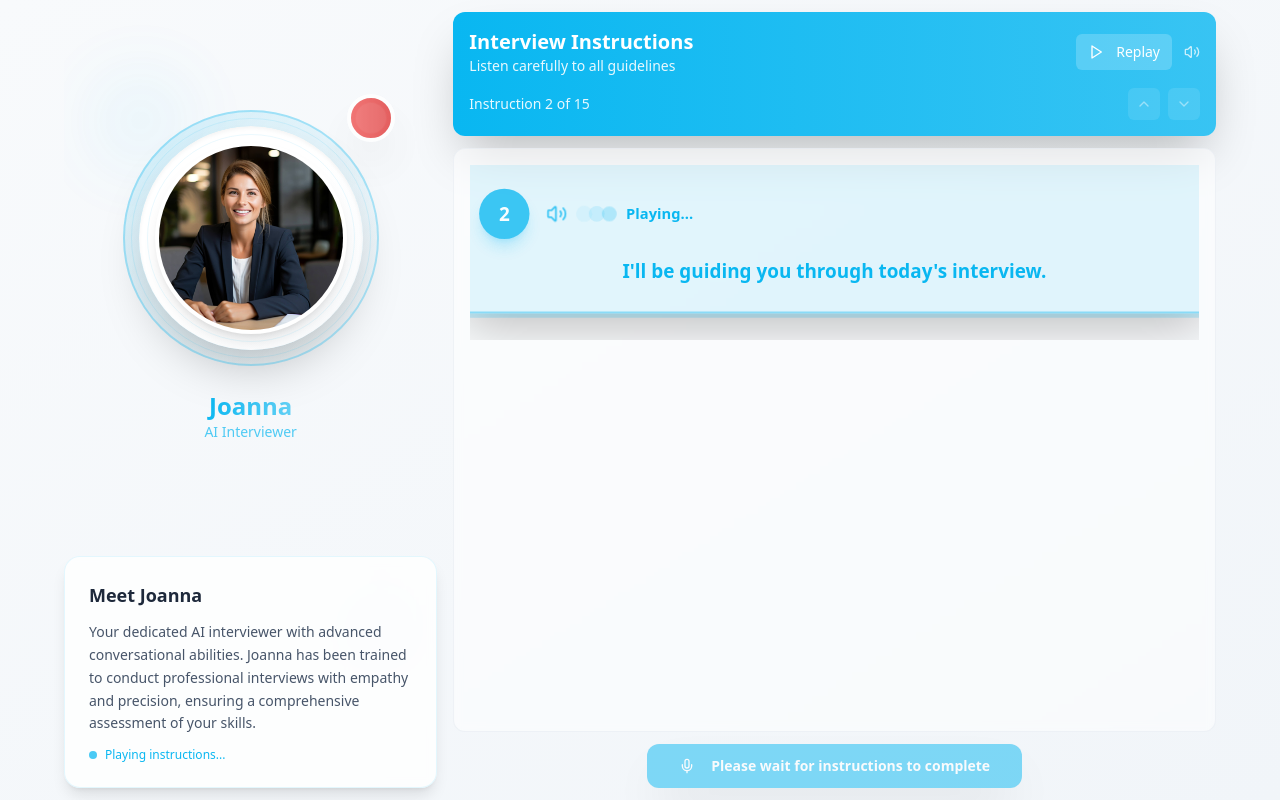
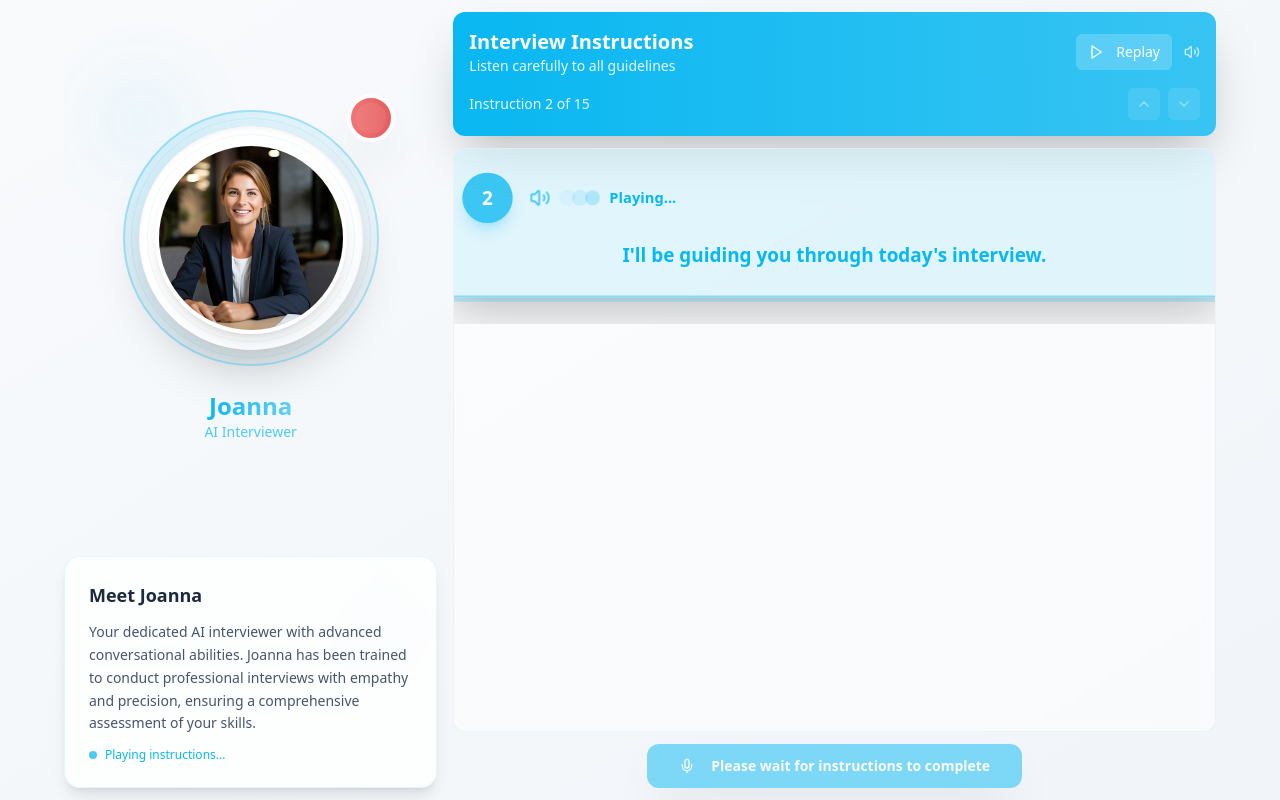
Before and after one commit to reshindev/narra-flow-interviews, a React (Vite) app: page / in a window 1280 px wide. Built offline with nearby package versions, Linux system fonts and the light colour scheme.

Commit message:
Adjust inner card height

```diff
--- a/src/components/InterviewIntroduction.tsx
+++ b/src/components/InterviewIntroduction.tsx
@@ -249,7 +249,7 @@ const InterviewIntroduction = () => {
           </div>
 
           {/* Instructions Carousel */}
-          <div className="flex-1 relative rounded-xl bg-white/50 border border-slate-200/50 backdrop-blur-sm p-4 min-h-0">
+          <div className="flex-1 relative rounded-xl bg-white/50 border border-slate-200/50 backdrop-blur-sm overflow-hidden min-h-0">
             <Carousel
               opts={{
                 align: "start",
```
